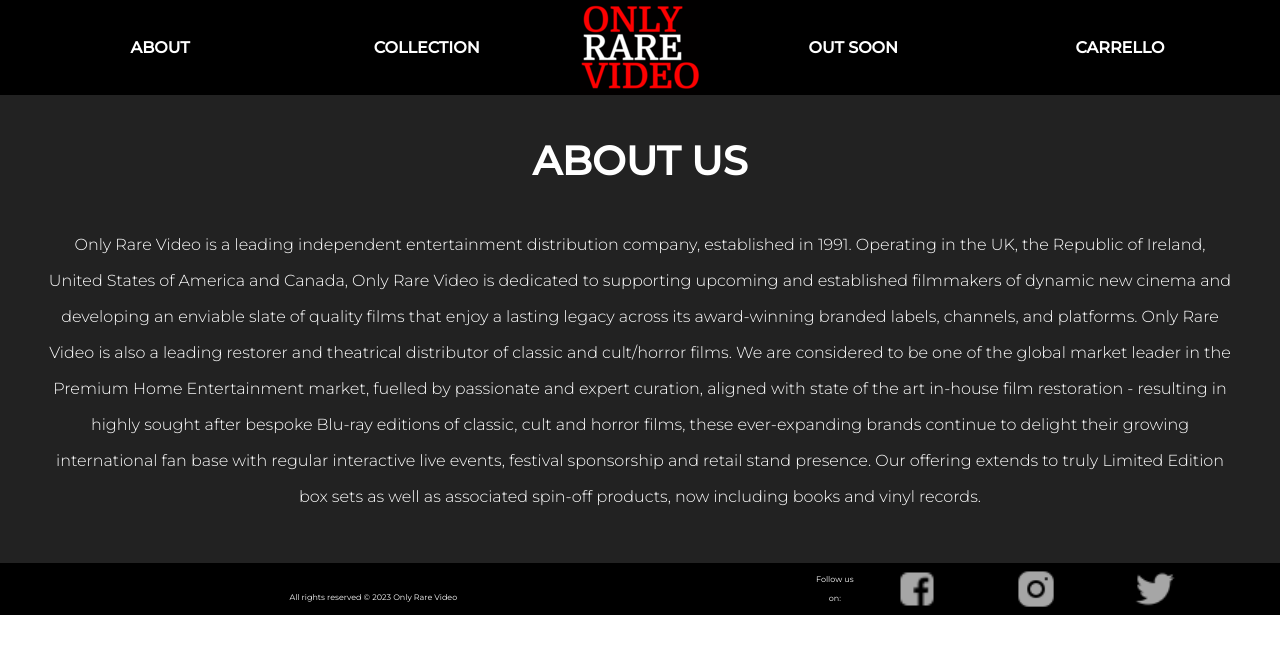
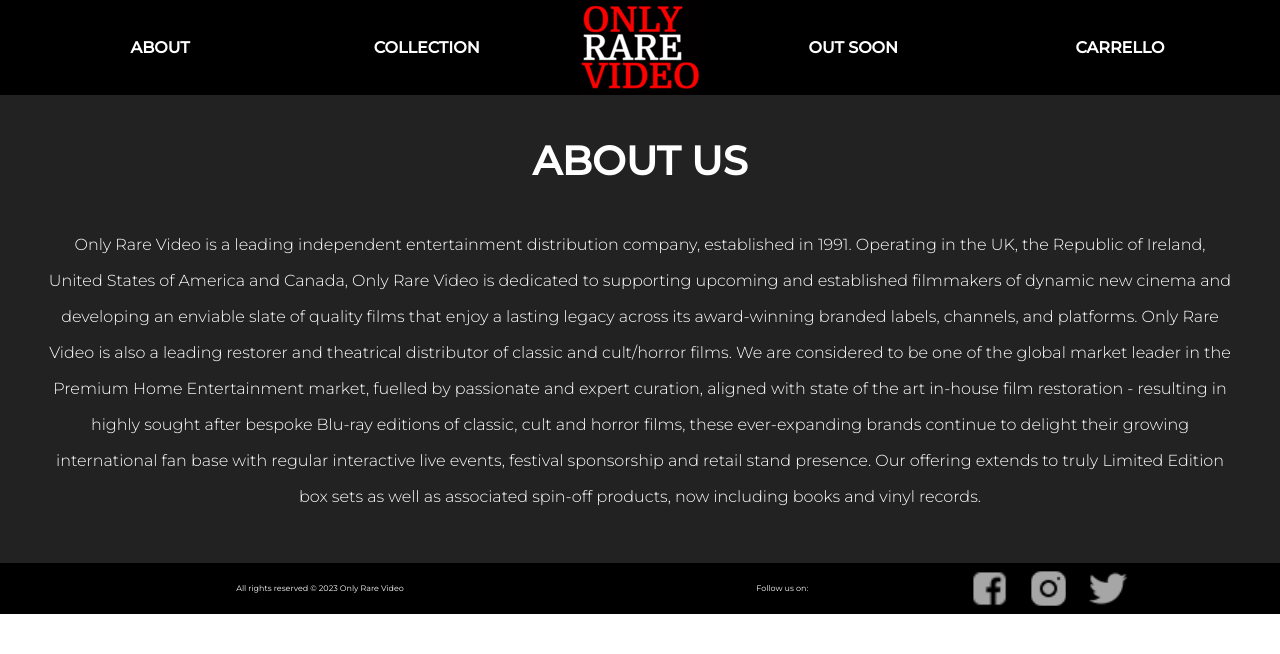
Before and after one commit to AlessandroArmari/Only_Rare_Video, a React (Vite) app in the folder Only_Rare_Video/: page /about in a window 1280 px wide. Shown: the top 654 px of the page. Built offline with nearby package versions, Linux system fonts and the light colour scheme.

Commit message:
icons done

```diff
--- a/Only_Rare_Video/src/components/Card_Collection.jsx
+++ b/Only_Rare_Video/src/components/Card_Collection.jsx
@@ -11,8 +11,10 @@
         />
       </NavLink>
 
-      <div className="mt-1 cssFontCollectionTitle">{title}</div>
-      <div className="mt-2 cssFontCollectionDirector">{director}</div>
+      <div className="mt-1 cssFontCollectionTitle text-center">{title} </div>
+      <div className="mt-2 cssFontCollectionDirector  text-center">
+        by {director}
+      </div>
     </section>
   );
 };
--- a/Only_Rare_Video/src/components/CustomFooter.jsx
+++ b/Only_Rare_Video/src/components/CustomFooter.jsx
@@ -5,17 +5,17 @@
 const CustomFooter = () => {
   return (
     <div className=" mt-4 container mw-100 ">
-      <section className="row bg-black align-items-end justify-content-around">
+      <section className="row bg-black align-items-center justify-content-around">
         <div className="col-6 pt-2 pb-2  text-white text-decoration-none text-center cssFontFooter">
           All rights reserved © 2023 Only Rare Video
         </div>
-        <div className="col-4  d-flex justify-content-end align-items-center">
-          {/* add anoter grid here */}
-          <div className="text-white text-decoration-none text-center cssFontFooter ">
+        <div className="col-5 container">
+          <div className="row align-items-center ">
+            <div className="col-4 text-white text-decoration-none text-center cssFontFooter ">
               Follow us on:
             </div>
-          <div className="container">
-            <div className="row justify-content-around">
+            <div className="col-8 container ">
+              <div className="row align-items-center justify-content-center">
                 <img
                   className="col-2 img-fluid p-1 px-2 "
                   src="src\logo\facebook_icon.png"
@@ -34,6 +34,7 @@
               </div>
             </div>
           </div>
+        </div>
       </section>
     </div>
   );
```
Lines whose indentation alone changed are shown as unchanged.
